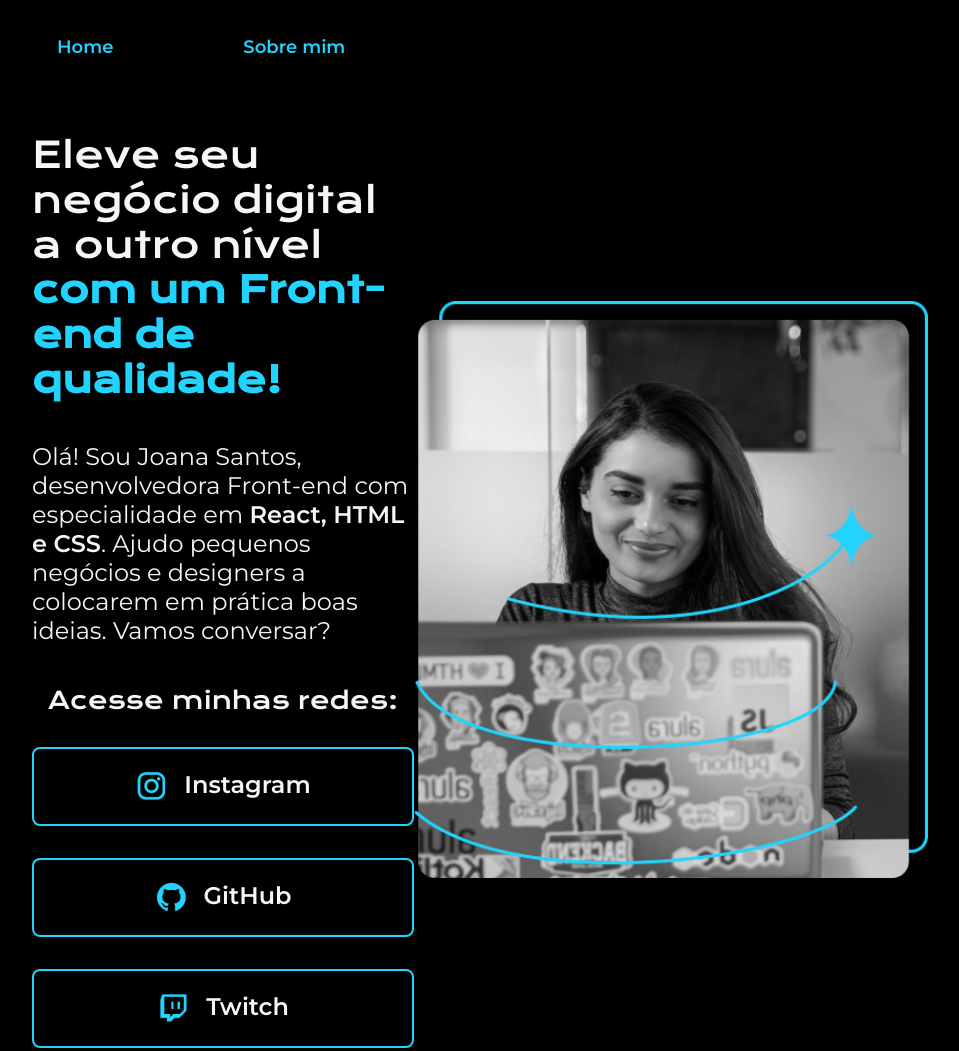
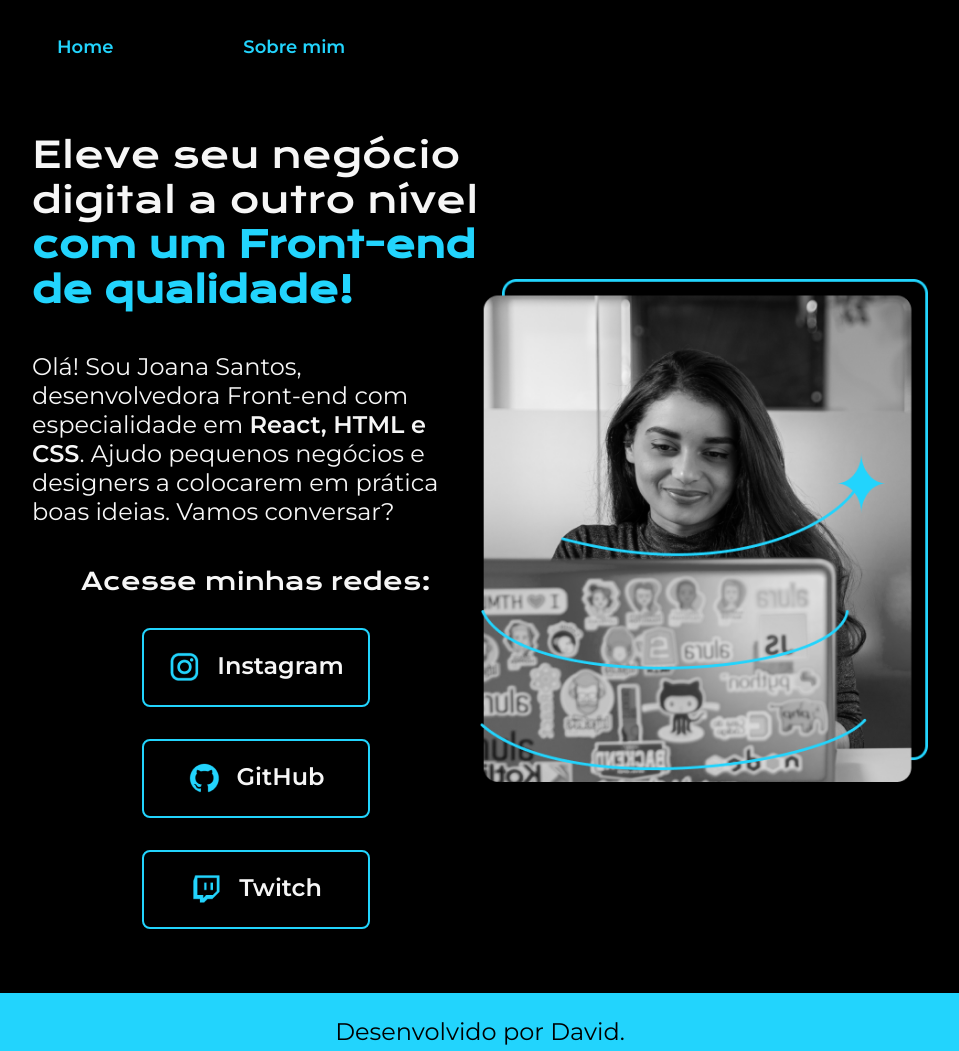
Before and after one commit to davidwilliamx/portifolio_imersao_alura, a plain HTML site: page index.html in a window 1280 px wide. Shown: the top 1051 px of the page, without its empty margins (160-1119 px from the left). Drawn offline with nearby package versions, Linux system fonts and the light colour scheme.

Commit message:
Altera o tamanho dos elementos imagem, apresentacao conteudo e apresentacao links para porcentagem

```diff
--- a/styles/style.css
+++ b/styles/style.css
@@ -48,7 +48,7 @@ body {
 }
 
 .apresentacao__conteudo {
-    width: 615px;
+    width: 50%;
     display: flex;
     flex-direction: column;
     gap: 40px;
@@ -91,7 +91,7 @@ body {
 
 .apresentacao__links__navegacao {
     border: 2px solid var(--cor-tercearia);
-    width: 378px;
+    width: 50%;
     text-align: center;
     border-radius: 8px;
     font-family: var(--fonte-secundaria);
@@ -117,7 +117,7 @@ body {
 }
 
 .apresentacao__imagem {
-    width: 100%;
+    width: 50%;
 }
 
 .rodape {
```
